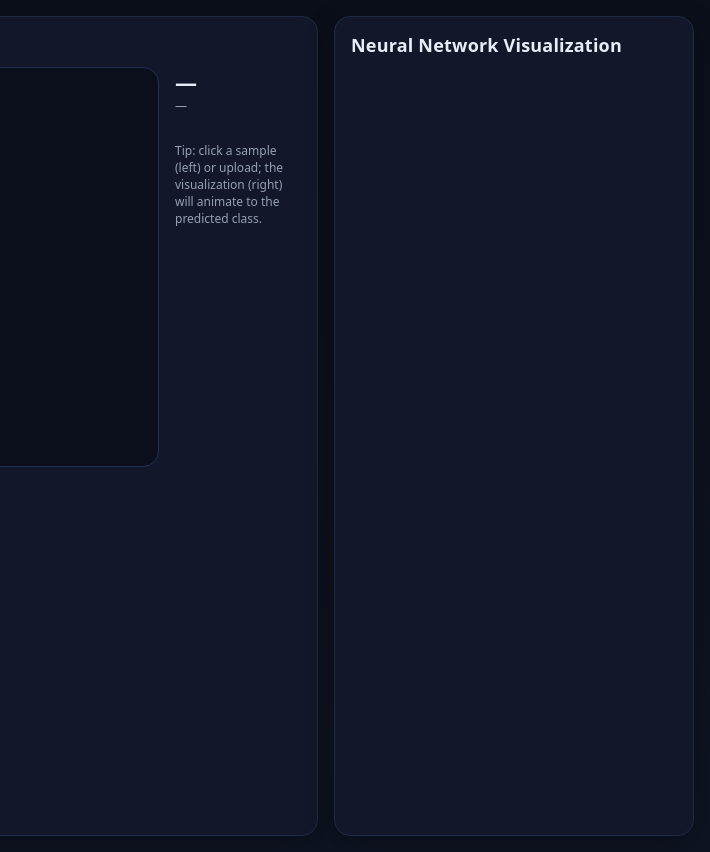
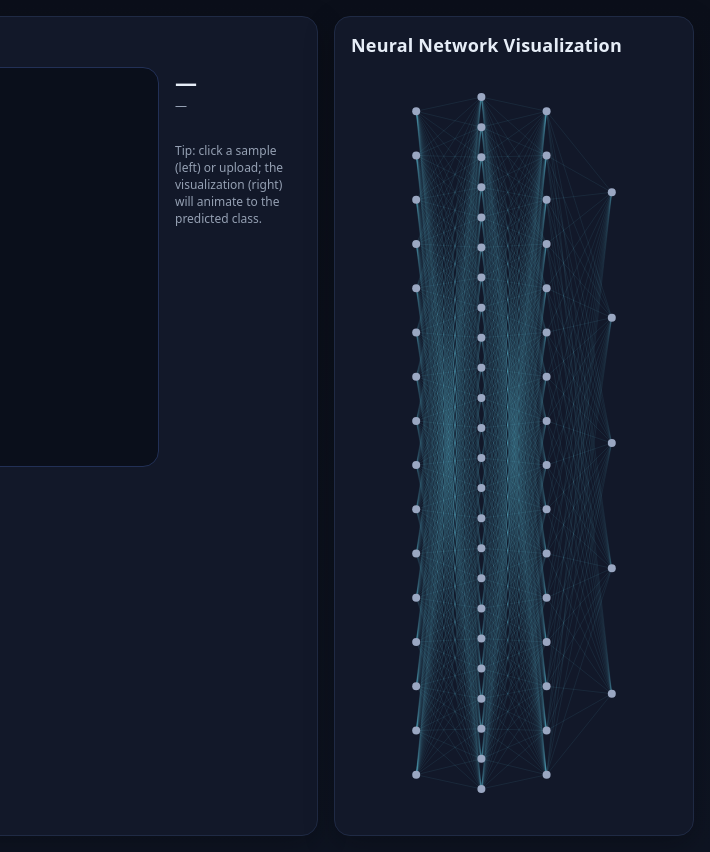
Before and after one commit to why2011btv/persephones-basket-demo, a plain HTML site: page index.html in a window 1280 px wide. Shown: the full height of the page, 570-1280 px from the left. Drawn offline with Linux system fonts and the light colour scheme.

Commit message:
Update index.html

```diff
--- a/index.html
+++ b/index.html
@@ -137,6 +137,70 @@
 
     pulsePath(bestIdx, CLASS_NAMES.length);
   }
+
+  const canvas = document.getElementById('nn');
+  const ctx = canvas.getContext('2d');
+  function resize(){ canvas.width = canvas.clientWidth; canvas.height = canvas.clientHeight; }
+  window.addEventListener('resize', resize, {passive:true}); resize();
+
+  const LAYERS = [16, 24, 16, CLASS_NAMES.length];
+  const nodes = [];
+  function build(){
+    nodes.length = 0;
+    const w = canvas.width, h = canvas.height;
+    LAYERS.forEach((cnt, li)=>{
+      for(let i=0;i<cnt;i++){
+        const x = (li+1) / (LAYERS.length+1) * w;
+        const y = (i+1) / (cnt+1) * h;
+        nodes.push({x,y,layer:li,active:0});
+      }
+    });
+  }
+  function draw(){
+    const w = canvas.width, h = canvas.height;
+    ctx.clearRect(0,0,w,h);
+
+    for(const a of nodes){
+      for(const b of nodes){
+        if(b.layer === a.layer+1){
+          const alpha = 0.08 + 0.25*Math.max(a.active,b.active);
+          ctx.strokeStyle = `rgba(110,231,255,${alpha})`;
+          ctx.beginPath(); ctx.moveTo(a.x, a.y); ctx.lineTo(b.x, b.y); ctx.stroke();
+        }
+      }
+    }
+    for(const n of nodes){
+      const r = 4 + 4*n.active;
+      const grad = ctx.createRadialGradient(n.x,n.y,0,n.x,n.y,r*2.2);
+      grad.addColorStop(0, `rgba(167,139,250,${0.6*n.active})`);
+      grad.addColorStop(1, `rgba(55,65,81,0)`);
+      ctx.fillStyle = grad;
+      ctx.beginPath(); ctx.arc(n.x,n.y,r*2.2,0,Math.PI*2); ctx.fill();
+
+      ctx.fillStyle = n.active>0.1 ? '#6ee7ff' : '#9aa7c2';
+      ctx.beginPath(); ctx.arc(n.x,n.y,r,0,Math.PI*2); ctx.fill();
+      n.active *= 0.92;
+    }
+    requestAnimationFrame(draw);
+  }
+  build(); draw();
+
+  function pulsePath(outIndex, outCount){
+    const lastLayerIdx = LAYERS.length-1;
+    let kth = 0, target = null;
+    for(const n of nodes){
+      if(n.layer===lastLayerIdx){
+        if(kth===outIndex){ target=n; break; }
+        kth++;
+      }
+    }
+    if(!target) return;
+    for(let L=lastLayerIdx; L>=0; L--){
+      const layerNodes = nodes.filter(n=>n.layer===L);
+      const sorted = [...layerNodes].sort((a,b)=> Math.abs(a.y-target.y) - Math.abs(b.y-target.y));
+      sorted.slice(0, Math.max(4, Math.floor(layerNodes.length*0.3))).forEach(n=> n.active = Math.min(1, n.active+0.9));
+    }
+  }
 </script>
 </body>
 </html>
```
